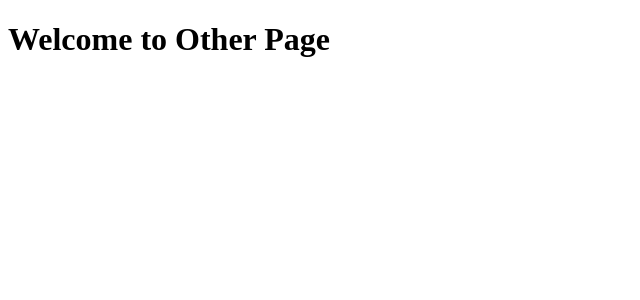
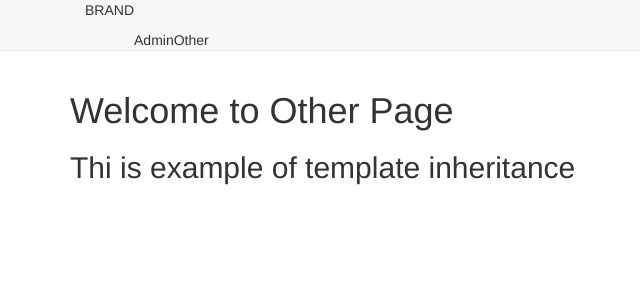
Before and after one commit to kushkul/django-learn, a Django app: page /basic_app/other/ in a window 1280 px wide. Shown: the top 300 px of the page, without its empty margins (0-640 px from the left). Run offline with Django 4.2, Linux system fonts and the light colour scheme; some libraries are stand-ins or nearby versions.

Commit message:
relative url in templates, template inheritance and template filters

```diff
--- a/learning_templates/basic_app/views.py
+++ b/learning_templates/basic_app/views.py
@@ -4,7 +4,9 @@ from django.shortcuts import render
 
 
 def homepage(request):
-    return render(request, 'basic_app/homepage.html')
+    context_dict = {'text':'Kush Kulshrestha',
+                    'number':100}
+    return render(request, 'basic_app/homepage.html', context_dict)
 
 
 def other_view(request):
--- a/learning_templates/templates/basic_app/base.html
+++ b/learning_templates/templates/basic_app/base.html
@@ -0,0 +1,29 @@
+<!DOCTYPE html>
+<html>
+    <head>
+        <meta charset="utf-8">
+        <title></title>
+        <link rel="stylesheet" href="https://maxcdn.bootstrapcdn.com/bootstrap/3.3.7/css/bootstrap.min.css" integrity="sha384-BVYiiSIFeK1dGmJRAkycuHAHRg32OmUcww7on3RYdg4Va+PmSTsz/K68vbdEjh4u" crossorigin="anonymous">
+
+    </head>
+    <body>
+        <nav class="navbar navbar-default navbar-static-top">
+            <div class="container">
+                <ul class="nav navbar-nav">
+                    <li><a class="navbar-brand" href="{% url 'homepage' %}"></a>BRAND</li>
+                    <li><a class="navbar-link" href="{% url 'admin:index' %}"></a>Admin</li>
+                    <li><a class="navbar-link" href="{% url 'basic_app:other' %}"></a>Other</li>
+
+                </ul>
+            </div>
+        </nav>
+
+        <div class="container">
+
+            {% block body_block %}
+            <!-- Anything outside of this will be inherited if extended-->
+            {% endblock %}
+
+        </div>
+    </body>
+</html>
--- a/learning_templates/templates/basic_app/other.html
+++ b/learning_templates/templates/basic_app/other.html
@@ -1,13 +1,7 @@
 <!DOCTYPE html>
-<html>
-    <head>
-        <meta charset="utf8">
-        <title>
+{% extends "basic_app/base.html" %}
+    {% block body_block %}
+        <h1>Welcome to Other Page</h1>
+        <h2>Thi is example of template inheritance</h2>
 
-        </title>
-    </head>
-
-    <body>
-        <h1>Welcome to Other Page</h1>
-    </body>
-</html>
+        {% endblock %}
```
Also changed, not shown: learning_templates/basic_app/templatetags/my_extras.py (added, +13 -0 lines), learning_templates/templates/basic_app/homepage.html (+8 -9 lines), learning_templates/basic_app/templatetags/__init__.py (added).
